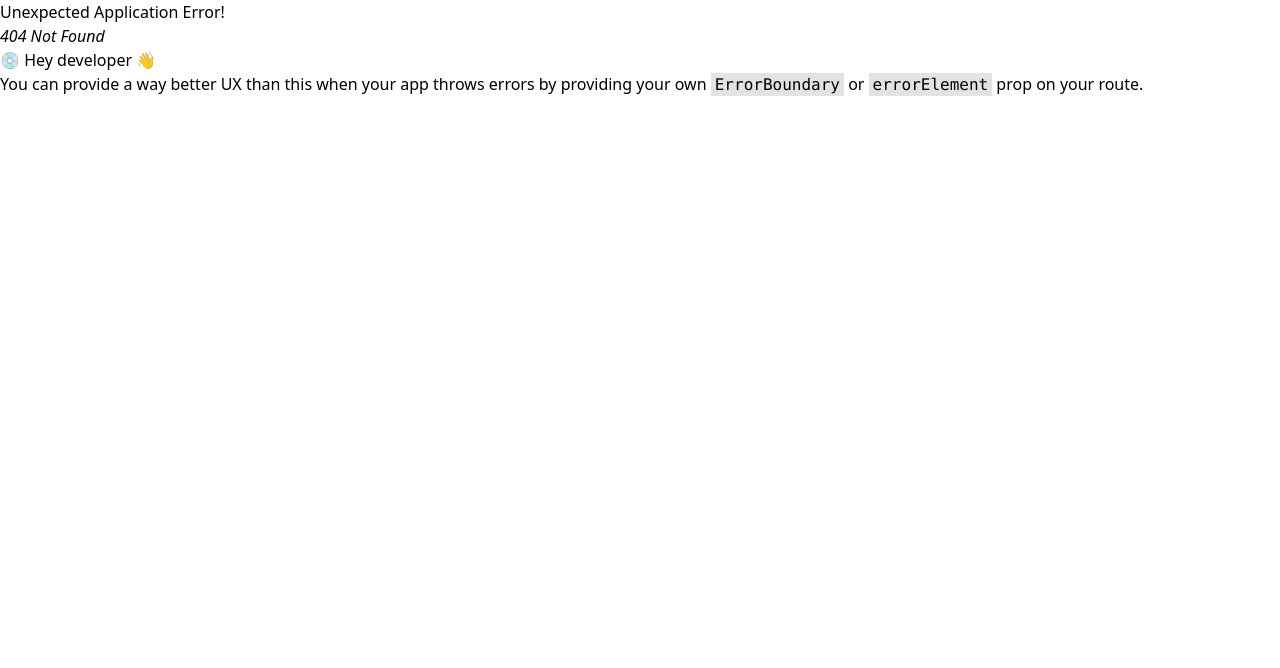
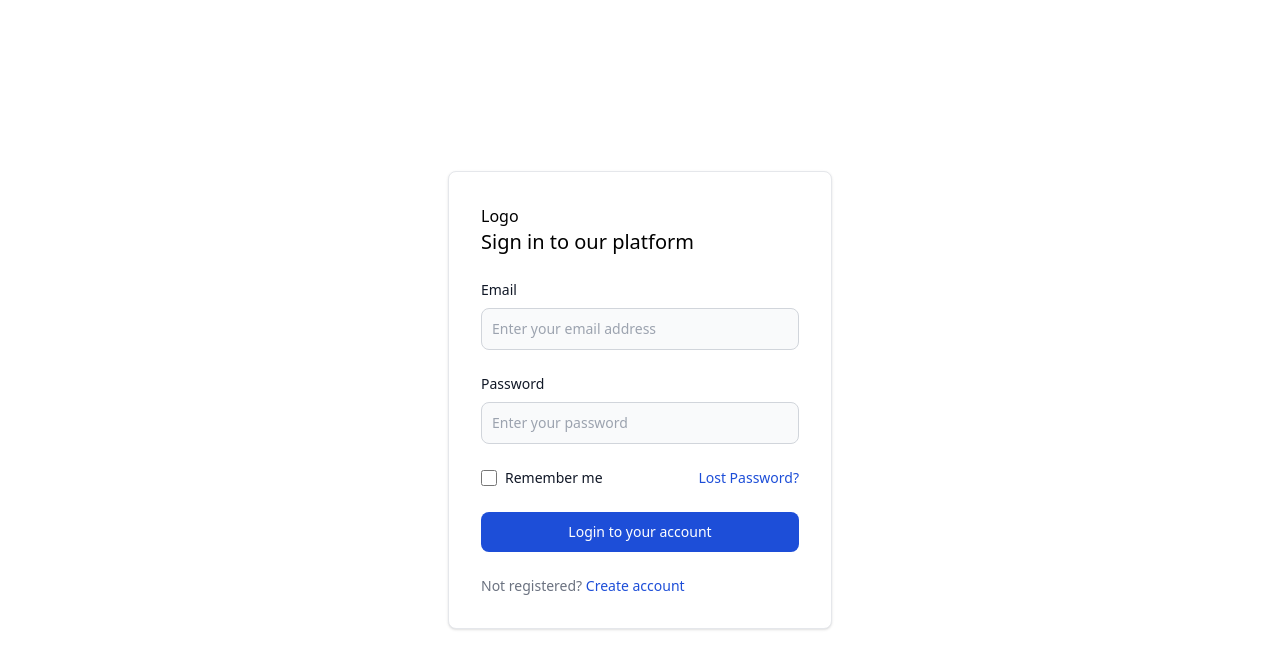
Before and after one commit to sharifu57/movie_app, a React (Vite) app: page /signIn in a window 1280 px wide. Before the commit this address had no page. Shown: the top 668 px of the page. Built offline with nearby package versions, Linux system fonts and the light colour scheme.

Commit message:
navigation & input form component

```diff
--- /dev/null
+++ b/src/components/forms/inputForm.tsx
@@ -0,0 +1,37 @@
+import React from "react";
+
+interface inputDetails {
+  name: string;
+  type: string;
+  label: string;
+  placeholder: string;
+  value: string;
+  onChange: () => void;
+}
+
+export default function InputForm({
+  name,
+  label,
+  type,
+  placeholder,
+  value,
+  onChange,
+}: inputDetails) {
+  return (
+    <div>
+      <label className="block mb-2 text-sm font-medium text-gray-900">
+        {label}
+      </label>
+      <input
+        type={type}
+        name={name}
+        id={label}
+        placeholder={placeholder}
+        value={value}
+        onChange={onChange}
+        className="bg-gray-50 border border-gray-300 text-gray-900 text-sm rounded-lg focus:ring-blue-500 focus:border-blue-500 block w-full p-2.5 dark:border-gray-500 dark:placeholder-gray-400 "
+        required
+      />
+    </div>
+  );
+}
--- a/src/components/navbar.tsx
+++ b/src/components/navbar.tsx
@@ -1,22 +1,26 @@
-import { useNavigate } from "react-router-dom";
+import { NavLink, useNavigate } from "react-router-dom";
+import { defaultColors } from "../utils/colors";
 
 export default function Navbar() {
-  const navigate = useNavigate()
+  const primaryColor = defaultColors.primaryColor;
+  const secondaryColor = defaultColors.secondaryColor;
+  const navigate = useNavigate();
   const navLinks = [
     { href: "/", label: "Home" },
-    { href: "/about", label: "About" },
-    { href: "/contact", label: "Contact" },
-    { href: "/docs", label: "Docs" },
+    { href: "/release", label: "Release" },
     { href: "/blog", label: "Blog" },
     { href: "/careers", label: "Careers" },
   ];
 
-  const handleSignInClick=()=> {
-    navigate('/signIn')
-  }
+  const handleSignInClick = () => {
+    navigate("/signIn");
+  };
 
   return (
-    <nav className="bg-white border-gray-200">
+    <nav
+      className="bg-white border-gray-200 dark:border-gray-700"
+      style={{ backgroundColor: primaryColor }}
+    >
       <div className="max-w-screen-xl flex flex-wrap items-center justify-between mx-auto p-4">
         <a
           href="https://flowbite.com/"
@@ -34,10 +38,9 @@ export default function Navbar() {
         <div className="flex md:order-2 space-x-3 md:space-x-0 rtl:space-x-reverse">
           <button
             type="button"
+            className="text-white border border-white focus:ring-6 focus:outline-none font-medium md:rounded-2xl text-sm px-5 py-2 text-center me-2 mb-2 dark:border-white dark:text-white-500"
+            style={{ borderColor: secondaryColor, color: secondaryColor }}
             onClick={handleSignInClick}
-            data-modal-target="popup-modal"
-            data-modal-toggle="popup-modal"
-            className="text-white bg-blue-700  hover:bg-blue-800 focus:ring-4 focus:outline-none focus:ring-blue-300 font-medium rounded-md text-sm px-4 py-2 text-center dark:bg-blue-600 dark:hover:bg-blue-700 dark:focus:ring-blue-800"
           >
             Sign In
           </button>
@@ -70,17 +73,20 @@ export default function Navbar() {
           className="items-center justify-between hidden w-full md:flex md:w-auto md:order-1"
           id="navbar-cta"
         >
-          <ul className="flex flex-col font-small p-4 md:p-0 mt-4 border border-gray-100 rounded-lg bg-gray-50 md:space-x-8 rtl:space-x-reverse md:flex-row md:mt-0 md:border-0 md:bg-white ">
+          <ul className="flex flex-col font-small p-4 md:p-0 mt-4 border rounded-lg  md:space-x-8 rtl:space-x-reverse md:flex-row md:mt-0 md:border-0">
             {navLinks.map((link) => {
               return (
                 <li key={link.label}>
-                  <a
-                    href={link.href}
-                    className="block font-medium py-2 px-3 md:p-0 text-dark bg-blue-700 rounded md:bg-transparent"
-                    aria-current="page"
+                  <NavLink
+                    to={link.href}
+                    className={({ isActive, isPending }) =>
+                      `block font-small py-2 px-3 md:p-0 text-dark rounded md:bg-transparent ${
+                        isActive ? "text-white font-bold" : "text-gray-400"
+                      } ${isPending ? "opacity-50" : ""}`
+                    }
                   >
                     {link.label}
-                  </a>
+                  </NavLink>
                 </li>
               );
             })}
--- /dev/null
+++ b/src/pages/authentication/signIn.tsx
@@ -0,0 +1,77 @@
+import InputForm from "../../components/forms/inputForm";
+
+export default function SignIn() {
+  return (
+    <div className="min-h-screen flex items-center justify-center">
+      <div className="w-full max-w-sm p-4 bg-white border border-gray-200 rounded-lg shadow sm:p-6 md:p-8 light:bg-gray-800 light:border-gray-700">
+        <div className="items-center justify-center">
+          Logo
+        </div>
+        <form className="space-y-6" action="#">
+          <h5 className="text-xl font-medium">Sign in to our platform</h5>
+          <div>
+            <InputForm
+              name={"email"}
+              type={"email"}
+              label={"Email"}
+              placeholder={"Enter your email address"}
+              value={""}
+              onChange={function (): void {
+                throw new Error("Function not implemented.");
+              }}
+            />
+          </div>
+          <div>
+            <InputForm
+              name={"password"}
+              type={"password"}
+              label={"Password"}
+              placeholder={"Enter your password"}
+              value={""}
+              onChange={function (): void {
+                throw new Error("Function not implemented.");
+              }}
+            />
+          </div>
+          <div className="flex items-start">
+            <div className="flex items-start">
+              <div className="flex items-center h-5">
+                <input
+                  id="remember"
+                  type="checkbox"
+                  value=""
+                  className="w-4 h-4 border border-gray-300 rounded bg-gray-50 focus:ring-3 focus:ring-blue-300 dark:bg-gray-700 dark:border-gray-600 dark:focus:ring-blue-600 dark:ring-offset-gray-800 dark:focus:ring-offset-gray-800"
+                  required
+                />
+              </div>
+              <label className="ms-2 text-sm font-medium text-gray-900 dark:text-gray-300">
+                Remember me
+              </label>
+            </div>
+            <a
+              href="#"
+              className="ms-auto text-sm text-blue-700 hover:underline dark:text-blue-500"
+            >
+              Lost Password?
+            </a>
+          </div>
+          <button
+            type="submit"
+            className="w-full text-white bg-blue-700 hover:bg-blue-800 focus:ring-4 focus:outline-none focus:ring-blue-300 font-medium rounded-lg text-sm px-5 py-2.5 text-center dark:bg-blue-600 dark:hover:bg-blue-700 dark:focus:ring-blue-800"
+          >
+            Login to your account
+          </button>
+          <div className="text-sm font-medium text-gray-500 dark:text-gray-300">
+            Not registered?{" "}
+            <a
+              href="#"
+              className="text-blue-700 hover:underline dark:text-blue-500"
+            >
+              Create account
+            </a>
+          </div>
+        </form>
+      </div>
+    </div>
+  );
+}
--- a/src/pages/navigation/homePage.tsx
+++ b/src/pages/navigation/homePage.tsx
@@ -1,6 +1,18 @@
-import React from 'react'
+import React, { useEffect } from 'react'
+import { fetchData } from '../../services/api'
 
 export default function HomePage() {
+    const response = fetchData('https://api.themoviedb.org/3/authentication')
+
+    useEffect(()=> {
+        console.log("=====authentication")
+        console.log(response)
+        console.log("=====end authentication====")
+
+        // fetchData('https://api.themoviedb.org/3/movie/550?api_key=YOUR_API_KEY')
+        //.then(data => console.log(data))
+        //.catch(error => console.error(error))
+    })
   return (
     <div>HomePage</div>
   )
--- /dev/null
+++ b/src/utils/colors.tsx
@@ -0,0 +1,5 @@
+
+export const defaultColors = {
+    primaryColor: '#09796b',
+    secondaryColor: '#00d4ff'
+}
```
Also changed, not shown: src/routes/routes.tsx (+10 -1 lines).
